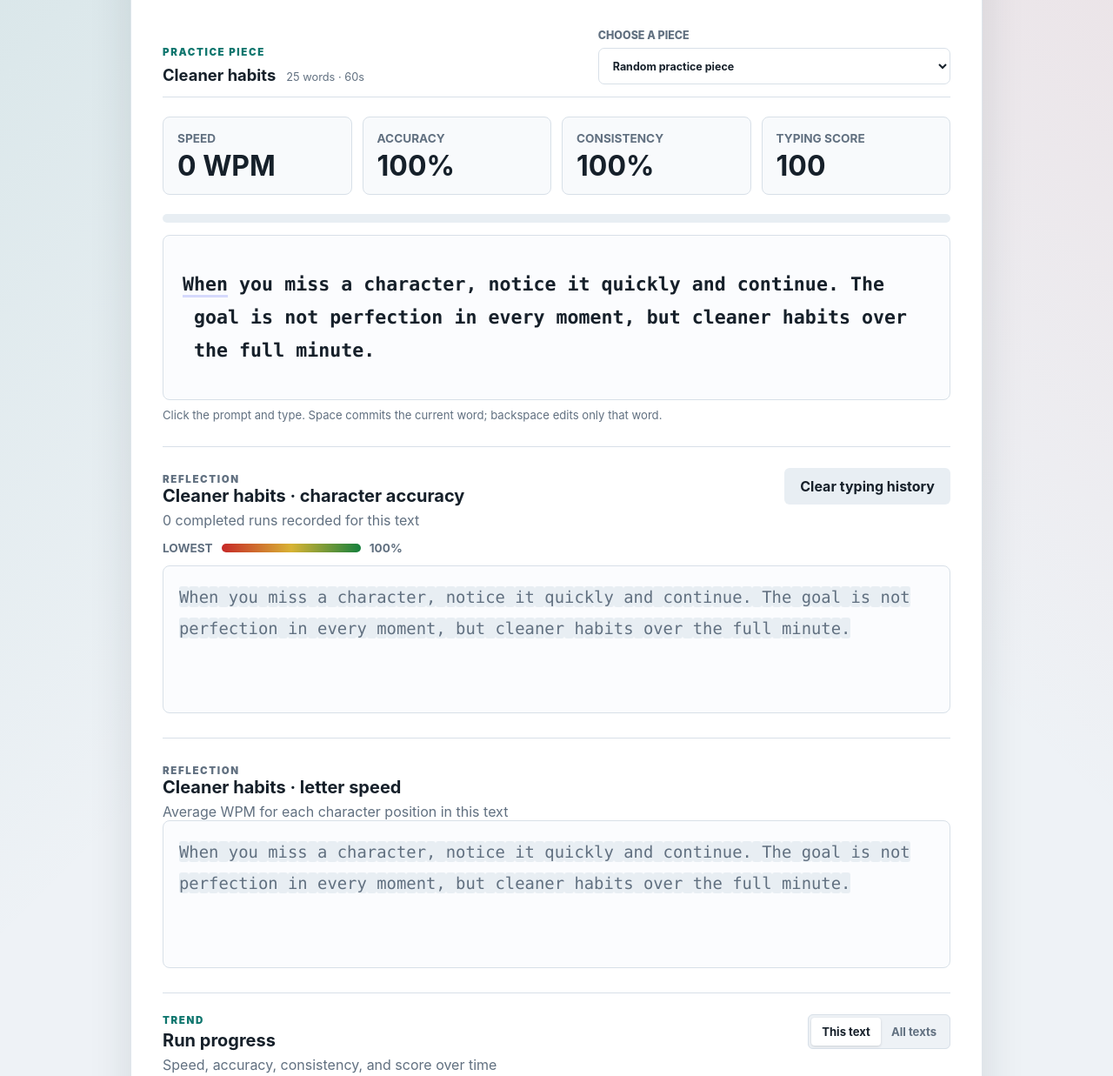
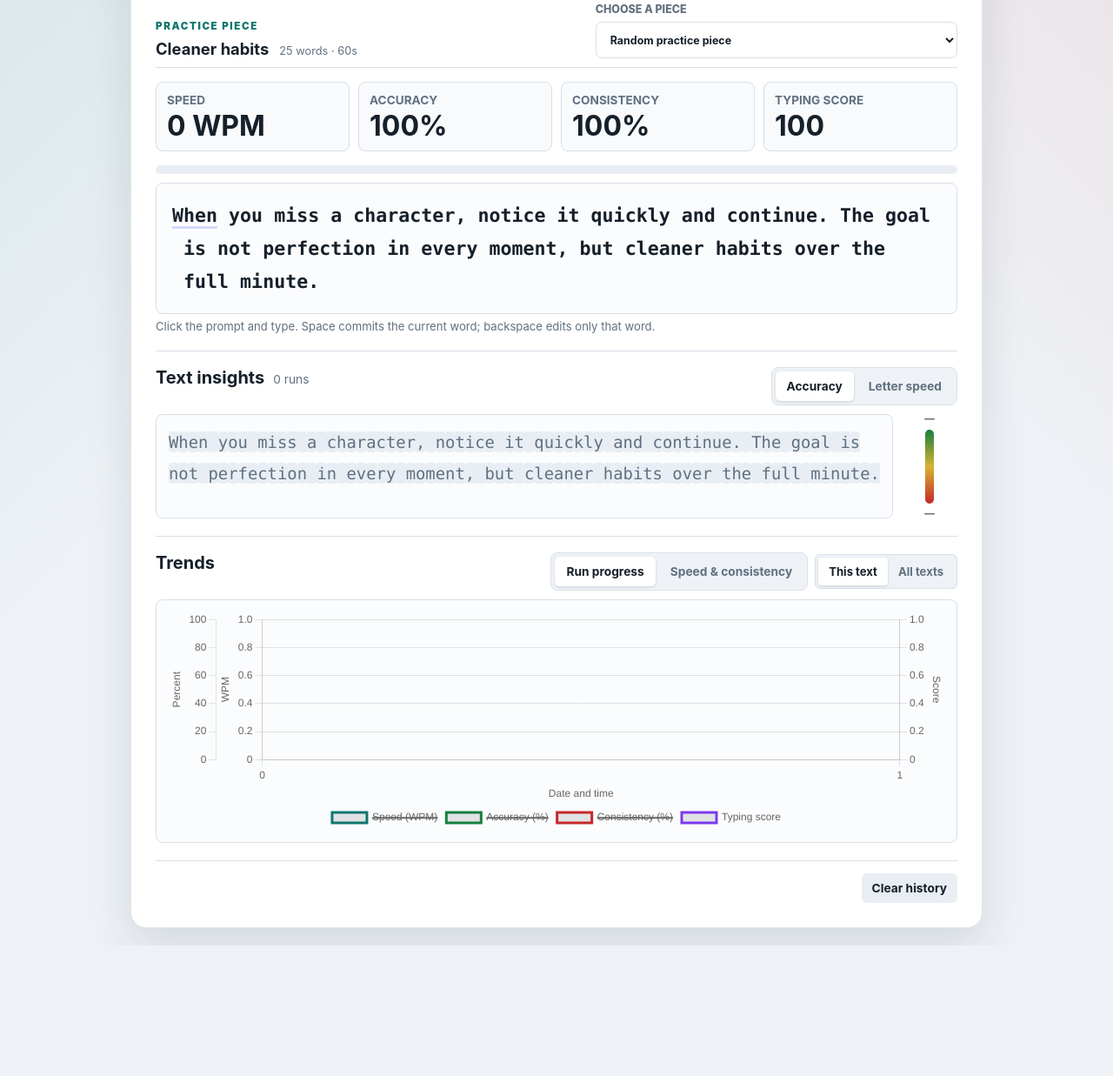
Before and after one commit to FaridZandi/Typist, a website: page index.html in a window 1280 px wide. Shown: the part 178-1415 px from the top of the page at 87% size. After the commit the page ends 1265 px from the top, so only its background shows below. Drawn offline with nearby package versions, Linux system fonts and the light colour scheme.

Commit message:
Refactor analytics sections and improve styling: update heatmap and speed chart layouts, enhance accuracy metrics display, and add tests for analytics tab functionality

```diff
--- a/index.html
+++ b/index.html
@@ -66,29 +66,58 @@
           </div>
         </div>
 
-        <section class="heatmap-section" aria-labelledby="heatmapTitle">
-          <div class="heatmap-header">
-            <div><p class="eyebrow">Reflection</p><h2 id="heatmapTitle">Calm precision · character accuracy</h2><p><span id="heatmapRuns">0</span> completed runs recorded for this text</p></div>
-            <button id="clearHistoryButton" type="button" class="secondary-button">Clear typing history</button>
+        <section class="analytics-section" aria-labelledby="heatmapsTitle">
+          <div class="analytics-header">
+            <div class="analytics-heading"><h2 id="heatmapsTitle">Text insights</h2><p class="analytics-meta"><span id="heatmapRuns">0</span> runs</p></div>
+            <div class="view-tabs" role="tablist" aria-label="Text heatmap view" data-view-tabs="heatmaps">
+              <button id="accuracyTab" class="view-tab" type="button" role="tab" aria-selected="true" aria-controls="accuracyPanel" data-view-target="accuracy">Accuracy</button>
+              <button id="speedTab" class="view-tab" type="button" role="tab" aria-selected="false" aria-controls="speedPanel" data-view-target="speed">Letter speed</button>
+            </div>
           </div>
-          <div class="legend" aria-hidden="true"><span>Lowest</span><div class="legend-bar"></div><span>100%</span></div>
-          <div id="heatmapDisplay" class="heatmap-display" aria-label="Per character accuracy heatmap"></div>
+          <div id="accuracyPanel" class="view-panel" role="tabpanel" aria-labelledby="accuracyTab" data-view-panel="heatmaps" data-view-id="accuracy">
+            <div class="heatmap-with-legend">
+              <div id="heatmapDisplay" class="heatmap-display" aria-label="Per character accuracy heatmap"></div>
+              <div class="heatmap-legend" aria-label="Character accuracy scale">
+                <span id="accuracyLegendHighest">—</span>
+                <div class="heatmap-legend-bar"></div>
+                <span id="accuracyLegendLowest">—</span>
+              </div>
+            </div>
+          </div>
+          <div id="speedPanel" class="view-panel" role="tabpanel" aria-labelledby="speedTab" data-view-panel="heatmaps" data-view-id="speed" hidden>
+            <div class="heatmap-with-legend">
+              <div id="speedChart" class="heatmap-display" aria-label="Per character average typing speed heatmap"></div>
+              <div class="heatmap-legend" aria-label="Letter speed scale">
+                <span id="speedLegendHighest">—</span>
+                <div class="heatmap-legend-bar"></div>
+                <span id="speedLegendLowest">—</span>
+              </div>
+            </div>
+          </div>
         </section>
 
-        <section class="speed-section" aria-labelledby="speedChartTitle">
-          <div class="speed-header"><p class="eyebrow">Reflection</p><h2 id="speedChartTitle">Calm precision · letter speed</h2><p>Average WPM for each character position in this text</p></div>
-          <div id="speedChart" class="heatmap-display" aria-label="Per character average typing speed heatmap"></div>
+        <section class="analytics-section" aria-labelledby="trendsTitle">
+          <div class="analytics-header">
+            <div class="analytics-heading"><h2 id="trendsTitle">Trends</h2></div>
+            <div class="analytics-controls">
+              <div class="view-tabs" role="tablist" aria-label="Performance trend view" data-view-tabs="trends">
+                <button id="progressTab" class="view-tab" type="button" role="tab" aria-selected="true" aria-controls="progressPanel" data-view-target="progress">Run progress</button>
+                <button id="tradeoffTab" class="view-tab" type="button" role="tab" aria-selected="false" aria-controls="tradeoffPanel" data-view-target="tradeoff">Speed &amp; consistency</button>
+              </div>
+              <fieldset class="metric-mode-control"><legend>Chart scope</legend><label><input type="radio" name="chartScope" id="chartScopeText" value="text" checked /><span>This text</span></label><label><input type="radio" name="chartScope" id="chartScopeAll" value="all" /><span>All texts</span></label></fieldset>
+            </div>
+          </div>
+          <div id="progressPanel" class="view-panel" role="tabpanel" aria-labelledby="progressTab" data-view-panel="trends" data-view-id="progress">
+            <div class="progress-chart-wrap"><canvas id="progressChart" aria-label="Typing metrics over time" role="img"></canvas></div>
+          </div>
+          <div id="tradeoffPanel" class="view-panel" role="tabpanel" aria-labelledby="tradeoffTab" data-view-panel="trends" data-view-id="tradeoff" hidden>
+            <div class="chart-wrap"><canvas id="tradeoffChart" aria-label="Typing speed and consistency scatter plot" role="img"></canvas></div>
+          </div>
         </section>
 
-        <section class="progress-section" aria-labelledby="progressTitle">
-          <div class="chart-section-header"><div><p class="eyebrow">Trend</p><h2 id="progressTitle">Run progress</h2><p>Speed, accuracy, consistency, and score over time</p></div><fieldset class="metric-mode-control"><legend>Chart scope</legend><label><input type="radio" name="chartScope" id="chartScopeText" value="text" checked /><span>This text</span></label><label><input type="radio" name="chartScope" id="chartScopeAll" value="all" /><span>All texts</span></label></fieldset></div>
-          <div class="progress-chart-wrap"><canvas id="progressChart" aria-label="Typing metrics over time" role="img"></canvas></div>
-        </section>
-
-        <section class="tradeoff-section" aria-labelledby="tradeoffTitle">
-          <div class="tradeoff-header"><p class="eyebrow">Trend</p><h2 id="tradeoffTitle">Speed consistency tradeoff</h2><p>Completed runs plotted by typing speed and consistency</p></div>
-          <div class="chart-wrap"><canvas id="tradeoffChart" aria-label="Typing speed and consistency scatter plot" role="img"></canvas></div>
-        </section>
+        <footer class="history-footer">
+          <button id="clearHistoryButton" type="button" class="secondary-button analytics-history-button">Clear history</button>
+        </footer>
       </section>
     </main>
     <script src="https://cdn.jsdelivr.net/npm/chart.js@4.5.0/dist/chart.umd.min.js"></script>
--- a/script.js
+++ b/script.js
@@ -15,8 +15,6 @@ const clearHistoryButton = document.querySelector("#clearHistoryButton");
 const textSelect = document.querySelector("#textSelect");
 const currentTextLabel = document.querySelector("#currentTextLabel");
 const currentTextMeta = document.querySelector("#currentTextMeta");
-const heatmapTitle = document.querySelector("#heatmapTitle");
-const speedChartTitle = document.querySelector("#speedChartTitle");
 const speedValue = document.querySelector("#speedValue");
 const accuracyValue = document.querySelector("#accuracyValue");
 const consistencyValue = document.querySelector("#consistencyValue");
@@ -30,12 +28,17 @@ const lastRunHeatmap = document.querySelector("#lastRunHeatmap");
 const lastRunHistogramCanvas = document.querySelector("#lastRunHistogram");
 const heatmapDisplay = document.querySelector("#heatmapDisplay");
 const heatmapRuns = document.querySelector("#heatmapRuns");
+const accuracyLegendHighest = document.querySelector("#accuracyLegendHighest");
+const accuracyLegendLowest = document.querySelector("#accuracyLegendLowest");
 const speedChart = document.querySelector("#speedChart");
+const speedLegendHighest = document.querySelector("#speedLegendHighest");
+const speedLegendLowest = document.querySelector("#speedLegendLowest");
 const progressChartCanvas = document.querySelector("#progressChart");
 const tradeoffChartCanvas = document.querySelector("#tradeoffChart");
 const timerProgress = document.querySelector(".timer-progress");
 const timerProgressFill = document.querySelector("#timerProgressFill");
 const chartScopeInputs = [...document.querySelectorAll('input[name="chartScope"]')];
+const viewTabLists = [...document.querySelectorAll("[data-view-tabs]")];
 
 const textById = new Map(promptCatalog.map((text) => [text.id, text]));
 let settings = loadSettings();
@@ -204,8 +207,6 @@ function populateTextPicker() {
 function updateTextSummary() {
   currentTextLabel.textContent = activeText.title;
   currentTextMeta.textContent = `${words.length} words · ${activeText.durationSeconds}s`;
-  heatmapTitle.textContent = `${activeText.title} · character accuracy`;
-  speedChartTitle.textContent = `${activeText.title} · letter speed`;
   lastRunHeatmapTitle.textContent = `${activeText.title} · last run character speed`;
 }
 
@@ -242,14 +243,16 @@ function renderPrompt() {
       if (isActive && offset === visibleBuffer.length - 1) appendCaret(wordElement);
     });
 
-    if (isActive) {
-      [...currentWordBuffer].slice(word.text.length).forEach((character, extraIndex) => {
+    if (isActive || committed) {
+      visibleBuffer.slice(word.text.length).forEach((character, extraIndex) => {
         const extra = document.createElement("span");
         extra.className = "extra-char";
         extra.textContent = character;
         extra.title = "Extra character: counted as an error, with no prompt position";
         wordElement.append(extra);
-        if (extraIndex === currentWordBuffer.length - word.text.length - 1) appendCaret(wordElement);
+        if (isActive && extraIndex === visibleBuffer.length - word.text.length - 1) {
+          appendCaret(wordElement);
+        }
       });
     }
     textDisplay.append(wordElement);
@@ -522,8 +525,9 @@ function getCharacterAccuracy(index, stats = getTextStats()) {
   return Math.round(((character.attempts - character.mistakes) / character.attempts) * 100);
 }
 
-function getHeatmapColor(accuracy, lowestAccuracy) {
-  const normalized = accuracy === 100 ? 1 : (accuracy - Math.max(0, Math.min(99, lowestAccuracy))) / (100 - Math.max(0, Math.min(99, lowestAccuracy)));
+function getHeatmapColor(accuracy, lowestAccuracy, highestAccuracy) {
+  if (highestAccuracy <= lowestAccuracy) return "hsl(120 68% 72%)";
+  const normalized = (accuracy - lowestAccuracy) / (highestAccuracy - lowestAccuracy);
   return `hsl(${Math.round(Math.max(0, Math.min(1, normalized)) * 120)} 68% 72%)`;
 }
 
@@ -532,7 +536,10 @@ function renderHeatmap() {
   heatmapDisplay.replaceChildren();
   heatmapRuns.textContent = stats.runs;
   const accuracies = stats.characters.map((_, index) => getCharacterAccuracy(index, stats)).filter((value) => value !== null);
-  const lowestAccuracy = Math.min(...accuracies, 100);
+  const lowestAccuracy = accuracies.length ? Math.min(...accuracies) : null;
+  const highestAccuracy = accuracies.length ? Math.max(...accuracies) : null;
+  accuracyLegendLowest.textContent = lowestAccuracy === null ? "—" : `${lowestAccuracy}%`;
+  accuracyLegendHighest.textContent = highestAccuracy === null ? "—" : `${highestAccuracy}%`;
   [...activeText.body].forEach((character, index) => {
     const span = document.createElement("span");
     span.className = "heatmap-char";
@@ -542,7 +549,11 @@ function renderHeatmap() {
       span.classList.add("untracked");
       span.title = getCoverageTitle(index, stats);
     } else {
-      span.style.backgroundColor = getHeatmapColor(accuracy, lowestAccuracy);
+      span.style.backgroundColor = getHeatmapColor(
+        accuracy,
+        lowestAccuracy,
+        highestAccuracy,
+      );
       span.title = `${accuracy}% accuracy across ${stats.characters[index].attempts} attempts`;
     }
     heatmapDisplay.append(span);
@@ -565,8 +576,10 @@ function renderSpeedChart() {
   speedChart.replaceChildren();
   const speeds = stats.characters.map((_, index) => getAverageLetterWpm(index, stats));
   const recorded = speeds.filter((speed) => speed !== null);
-  const lowest = Math.min(...recorded, 0);
-  const highest = Math.max(...recorded, 1);
+  const lowest = recorded.length ? Math.min(...recorded) : null;
+  const highest = recorded.length ? Math.max(...recorded) : null;
+  speedLegendLowest.textContent = lowest === null ? "—" : `${lowest} WPM`;
+  speedLegendHighest.textContent = highest === null ? "—" : `${highest} WPM`;
   [...activeText.body].forEach((character, index) => {
     const span = document.createElement("span");
     span.className = "heatmap-char";
@@ -728,6 +741,14 @@ typingInput.addEventListener("keydown", (event) => {
 });
 
 document.addEventListener("keydown", (event) => {
+  const activeControl = event.target?.closest?.(
+    'button:not(:disabled), a, select:not(:disabled), input:not(:disabled), textarea:not(:disabled), [role="tab"]',
+  );
+  if (event.key === " " && !activeControl) {
+    event.preventDefault();
+    return;
+  }
+
   if (!finished || !focusRestartOnNextTab || event.key !== "Tab") return;
   event.preventDefault();
   focusRestartOnNextTab = false;
@@ -752,6 +773,27 @@ chartScopeInputs.forEach((input) => input.addEventListener("change", () => {
   saveSettings();
   renderProgressChart(); renderTradeoffChart();
 }));
+viewTabLists.forEach((tabList) => {
+  const group = tabList.dataset.viewTabs;
+  const tabs = [...tabList.querySelectorAll('[role="tab"]')];
+  const panels = [...document.querySelectorAll(`[data-view-panel="${group}"]`)];
+
+  tabs.forEach((tab) => tab.addEventListener("click", () => {
+    tabs.forEach((candidate) => {
+      const isActive = candidate === tab;
+      candidate.setAttribute("aria-selected", String(isActive));
+      candidate.tabIndex = isActive ? 0 : -1;
+    });
+    panels.forEach((panel) => {
+      panel.hidden = panel.dataset.viewId !== tab.dataset.viewTarget;
+    });
+    const afterLayout = window.requestAnimationFrame ?? ((callback) => callback());
+    afterLayout(() => {
+      if (tab.dataset.viewTarget === "progress") progressChart?.resize?.();
+      if (tab.dataset.viewTarget === "tradeoff") tradeoffChart?.resize?.();
+    });
+  }));
+});
 clearHistoryButton.addEventListener("click", () => {
   if (!window.confirm("Clear all typing history and character statistics? This cannot be undone.")) return;
   statsStore = { version: 2, texts: {} };
--- a/styles.css
+++ b/styles.css
@@ -37,7 +37,7 @@ body {
   margin: 0 auto;
   display: grid;
   place-items: center;
-  padding: 32px 0;
+  padding: 20px 0;
 }
 
 .practice-panel {
@@ -47,7 +47,7 @@ body {
   border: 1px solid rgba(216, 224, 232, 0.8);
   border-radius: 18px;
   box-shadow: var(--shadow);
-  padding: clamp(20px, 4vw, 36px);
+  padding: clamp(18px, 3vw, 28px);
 }
 
 .eyebrow {
@@ -67,9 +67,9 @@ body {
   display: grid;
   grid-template-columns: minmax(0, 1fr) minmax(240px, 0.85fr);
   align-items: end;
-  gap: 24px;
-  margin-bottom: 22px;
-  padding: 14px 0;
+  gap: 16px;
+  margin-bottom: 16px;
+  padding: 10px 0;
   border-bottom: 1px solid var(--line);
 }
 
@@ -124,8 +124,8 @@ body {
   display: flex;
   align-items: flex-start;
   justify-content: space-between;
-  gap: 20px;
-  margin-bottom: 24px;
+  gap: 16px;
+  margin-bottom: 18px;
 }
 
 h1,
@@ -167,7 +167,7 @@ button:hover {
   flex-wrap: wrap;
   align-items: center;
   justify-content: flex-end;
-  gap: 10px;
+  gap: 8px;
 }
 
 .focus-control,
@@ -262,13 +262,13 @@ button:hover {
 .stats-grid {
   display: grid;
   grid-template-columns: repeat(4, minmax(0, 1fr));
-  gap: 12px;
-  margin-bottom: 22px;
+  gap: 10px;
+  margin-bottom: 16px;
 }
 
 .stat {
-  min-height: 82px;
-  padding: 16px;
+  min-height: 72px;
+  padding: 12px;
   border: 1px solid var(--line);
   border-radius: 8px;
   background: #f8fafc;
@@ -284,7 +284,7 @@ button:hover {
 
 .stat strong {
   display: block;
-  margin-top: 8px;
+  margin-top: 6px;
   font-size: clamp(1.45rem, 3vw, 2rem);
   line-height: 1;
 }
@@ -299,7 +299,7 @@ button:hover {
 .timer-progress {
   width: 100%;
   height: 10px;
-  margin-bottom: 14px;
+  margin-bottom: 10px;
   overflow: hidden;
   border-radius: 999px;
   background: #e8eef3;
@@ -314,8 +314,8 @@ button:hover {
 }
 
 .text-display {
-  min-height: 190px;
-  padding: 22px;
+  min-height: 150px;
+  padding: 18px;
   border: 1px solid var(--line);
   border-radius: 8px;
   background: #fbfcfe;
@@ -326,6 +326,7 @@ button:hover {
   border: 1px solid var(--line);
   color: var(--ink);
   text-align: left;
+  text-indent: 0;
   cursor: text;
   appearance: none;
   white-space: normal !important;
@@ -391,7 +392,7 @@ button:hover {
   content: "";
   position: absolute;
   top: 0;
-  left: -1px;
+  left: 0;
   width: 2px;
   height: 100%;
   border-radius: 2px;
@@ -404,7 +405,7 @@ button:hover {
 }
 
 .typing-hint {
-  margin-top: 9px;
+  margin-top: 6px;
   color: var(--muted);
   font-size: 0.82rem;
 }
@@ -598,12 +599,12 @@ button:hover {
   display: grid;
   grid-template-columns: repeat(3, minmax(0, 1fr));
   gap: 12px;
-  margin-top: 18px;
+  margin-top: 14px;
 }
 
 .result-panel {
-  margin-top: 20px;
-  padding: 18px;
+  margin-top: 16px;
+  padding: 16px;
   border: 1px solid rgba(15, 118, 110, 0.25);
   border-radius: 8px;
   background: linear-gradient(135deg, rgba(15, 118, 110, 0.09), rgba(255, 255, 255, 0.7));
@@ -626,46 +627,50 @@ button:hover {
 .run-detail-grid {
   display: grid;
   grid-template-columns: minmax(0, 1fr);
-  gap: 16px;
-  margin-top: 18px;
+  gap: 12px;
+  margin-top: 14px;
 }
 
 .run-heatmap-display {
-  min-height: 220px;
+  min-height: 150px;
 }
 
 .histogram-wrap {
   position: relative;
-  height: 260px;
-  padding: 12px;
+  height: 220px;
+  padding: 10px;
   border: 1px solid var(--line);
   border-radius: 8px;
   background: #fbfcfe;
 }
 
-.heatmap-section {
-  margin-top: 28px;
-  padding-top: 24px;
+.analytics-section {
+  min-width: 0;
+  margin-top: 20px;
+  padding-top: 18px;
   border-top: 1px solid var(--line);
 }
 
-.speed-section {
-  margin-top: 28px;
-  padding-top: 24px;
+/* Reaction mode retains its standalone analytics sections. */
+.progress-section {
+  min-width: 0;
+  margin-top: 20px;
+  padding-top: 18px;
   border-top: 1px solid var(--line);
-  min-width: 0;
 }
 
-.progress-section {
-  margin-top: 28px;
-  padding-top: 24px;
-  border-top: 1px solid var(--line);
-  min-width: 0;
+.progress-header h2 {
+  font-size: 1.25rem;
+}
+
+.progress-header p:not(.eyebrow) {
+  margin-top: 6px;
+  color: var(--muted);
 }
 
 .keyboard-metrics-section {
-  margin-top: 28px;
-  padding-top: 24px;
+  margin-top: 20px;
+  padding-top: 18px;
   border-top: 1px solid var(--line);
 }
 
@@ -746,78 +751,135 @@ button:hover {
   color: var(--muted);
 }
 
-.tradeoff-section {
-  margin-top: 28px;
-  padding-top: 24px;
-  border-top: 1px solid var(--line);
-  min-width: 0;
-}
-
-.heatmap-header {
+.analytics-header {
   display: flex;
   align-items: flex-start;
   justify-content: space-between;
-  gap: 20px;
-  margin-bottom: 14px;
+  gap: 14px;
+  margin-bottom: 10px;
 }
 
-.heatmap-header h2 {
+.analytics-header h2 {
   font-size: 1.25rem;
 }
 
-.speed-header h2 {
-  font-size: 1.25rem;
-}
-
-.progress-header h2 {
-  font-size: 1.25rem;
-}
-
-.tradeoff-header h2 {
-  font-size: 1.25rem;
-}
-
-.heatmap-header p {
+.analytics-header p:not(.eyebrow) {
   margin-top: 6px;
   color: var(--muted);
 }
 
-.speed-header p {
-  margin-top: 6px;
-  color: var(--muted);
+.analytics-heading {
+  display: flex;
+  align-items: baseline;
+  flex-wrap: wrap;
+  gap: 6px 10px;
 }
 
-.progress-header p {
-  margin-top: 6px;
-  color: var(--muted);
+.analytics-heading .analytics-meta {
+  margin: 0;
+  font-size: 0.86rem;
 }
 
-.tradeoff-header p {
-  margin-top: 6px;
-  color: var(--muted);
+.analytics-history-button {
+  min-height: 34px;
+  padding: 0 12px;
+  font-size: 0.86rem;
 }
 
-.legend {
+.history-footer {
+  display: flex;
+  justify-content: flex-end;
+  margin-top: 20px;
+  padding-top: 14px;
+  border-top: 1px solid var(--line);
+}
+
+.analytics-controls {
   display: flex;
   align-items: center;
-  gap: 10px;
-  margin-bottom: 12px;
-  color: var(--muted);
-  font-size: 0.85rem;
-  font-weight: 700;
-  text-transform: uppercase;
+  gap: 8px;
 }
 
-.legend-bar {
-  width: 160px;
-  height: 10px;
+.view-tabs {
+  display: inline-flex;
+  gap: 4px;
+  margin-bottom: 10px;
+  padding: 4px;
+  border: 1px solid var(--line);
+  border-radius: 8px;
+  background: #eef2f6;
+}
+
+.analytics-header .view-tabs {
+  margin: 0;
+}
+
+.view-tab {
+  width: auto;
+  min-height: 34px;
+  padding: 0 13px;
+  border-radius: 5px;
+  background: transparent;
+  color: var(--muted);
+  font-size: 0.86rem;
+}
+
+.view-tab:hover {
+  background: rgba(255, 255, 255, 0.62);
+  color: var(--ink);
+}
+
+.view-tab[aria-selected="true"] {
+  background: #ffffff;
+  color: var(--ink);
+  box-shadow: 0 1px 3px rgba(22, 32, 42, 0.16);
+}
+
+.view-tab:focus-visible {
+  outline: 2px solid var(--accent);
+  outline-offset: 1px;
+}
+
+.view-panel h3 {
+  margin: 0 0 6px;
+  font-size: 1.1rem;
+}
+
+.heatmap-with-legend {
+  display: grid;
+  grid-template-columns: minmax(0, 1fr) auto;
+  align-items: stretch;
+  gap: 10px;
+}
+
+.heatmap-legend {
+  display: flex;
+  flex-direction: column;
+  align-items: center;
+  min-width: 64px;
+  color: var(--muted);
+  font-size: 0.72rem;
+  font-weight: 800;
+  line-height: 1;
+  text-align: center;
+}
+
+.heatmap-legend span {
+  white-space: nowrap;
+}
+
+.heatmap-legend-bar {
+  width: 10px;
+  flex: 1;
+  min-height: 78px;
+  margin: 6px 0;
   border-radius: 999px;
-  background: linear-gradient(90deg, var(--bad), #d8b334, var(--good));
+  background: linear-gradient(to top, var(--bad), #d8b334, var(--good));
 }
 
 .heatmap-display {
-  min-height: 170px;
-  padding: 18px;
+  min-height: 120px;
+  padding: 14px;
   border: 1px solid var(--line);
   border-radius: 8px;
   background: #fbfcfe;
@@ -841,9 +903,9 @@ button:hover {
 .progress-chart-wrap,
 .chart-wrap {
   position: relative;
-  height: 320px;
-  margin-top: 14px;
-  padding: 16px;
+  height: 280px;
+  margin-top: 10px;
+  padding: 12px;
   border: 1px solid var(--line);
   border-radius: 8px;
   background: #fbfcfe;
@@ -864,13 +926,6 @@ button:hover {
 .chart-section-header h2 {
   margin-top: 4px;
   font-size: 1.25rem;
-}
-
-.chart-section-header p:not(.eyebrow),
-.tradeoff-header p:not(.eyebrow),
-.speed-header p:not(.eyebrow) {
-  margin-top: 6px;
-  color: var(--muted);
 }
 
 .visually-hidden {
@@ -977,7 +1032,7 @@ button:hover {
   }
 
   .text-display {
-    min-height: 240px;
+    min-height: 160px;
     padding: 16px;
   }
 
@@ -999,9 +1054,32 @@ button:hover {
     grid-template-columns: 1fr;
   }
 
-  .heatmap-header {
+  .analytics-header {
     align-items: stretch;
     flex-direction: column;
+  }
+
+  .analytics-heading {
+    align-items: baseline;
+  }
+
+  .history-footer .analytics-history-button {
+    width: auto;
+    align-self: flex-start;
+  }
+
+  .analytics-controls {
+    width: 100%;
+    align-items: stretch;
+    flex-direction: column;
+  }
+
+  .view-tabs {
+    width: 100%;
+  }
+
+  .view-tab {
+    flex: 1;
   }
 
   .legend-bar {
@@ -1010,7 +1088,7 @@ button:hover {
 
   .progress-chart-wrap,
   .chart-wrap {
-    height: 360px;
+    height: 300px;
   }
 
   .keyboard-page {
```
Also changed, not shown: test/app.test.js (+33 -0 lines), README.md.
